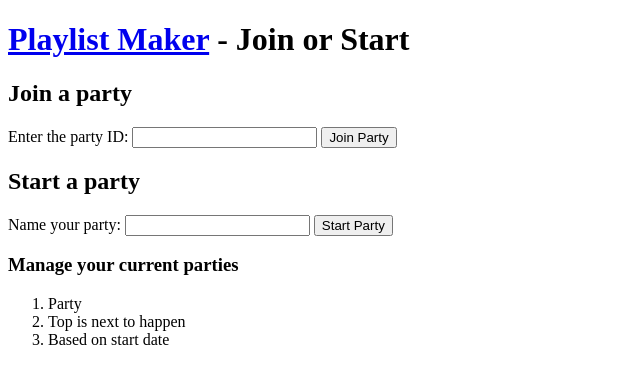
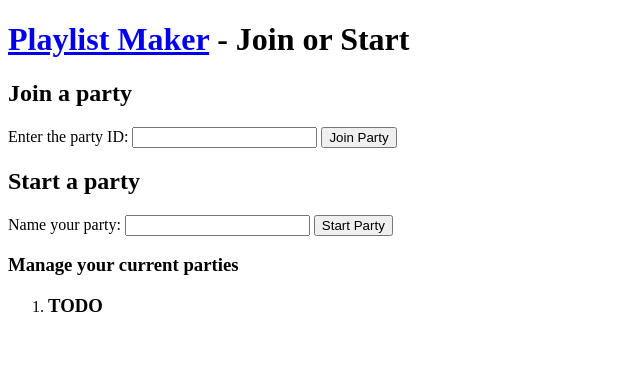
Before and after one commit to Mascros/playlist-maker, a Django app: template playlistr/spotify_playlists/templates/spotify_playlists/logged_in.html in a window 1280 px wide. Shown: the top 384 px of the page, without its empty margins (0-640 px from the left). Run offline with Django 3.2, Linux system fonts and the light colour scheme; the template is opened without the code that fills it, so the values that code supplies are empty.

Commit message:
Added error message reporting, removed some placeholder html

```diff
--- a/playlistr/spotify_playlists/templates/spotify_playlists/logged_in.html
+++ b/playlistr/spotify_playlists/templates/spotify_playlists/logged_in.html
@@ -6,6 +6,7 @@
 </head>
 <body>
 <h1><a href="{% url 'spotify_playlists:index' %}">Playlist Maker</a> - Join or Start</h1>
+<div id="error">{{ error_message }}</div>
 <div id="join">
     <h2>Join a party</h2>
     <form action="{% url 'spotify_playlists:join' %}" method="POST">
@@ -27,9 +28,7 @@
 <div id="manage">
     <h3>Manage your current parties</h3>
     <ol>
-        <li>Party</li>
-        <li>Top is next to happen</li>
-        <li>Based on start date</li>
+        <li><h3>TODO</h3></li>
     </ol>
 </div>
 </body>
```
